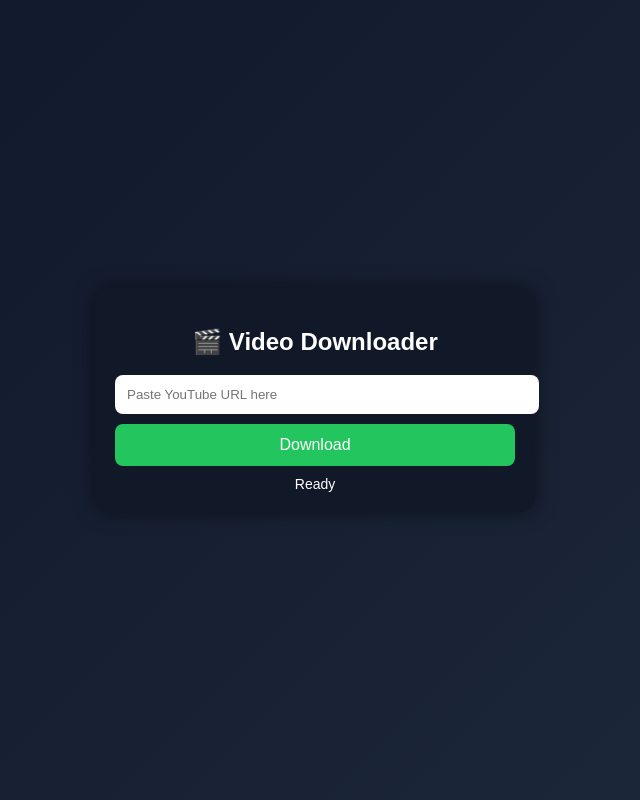
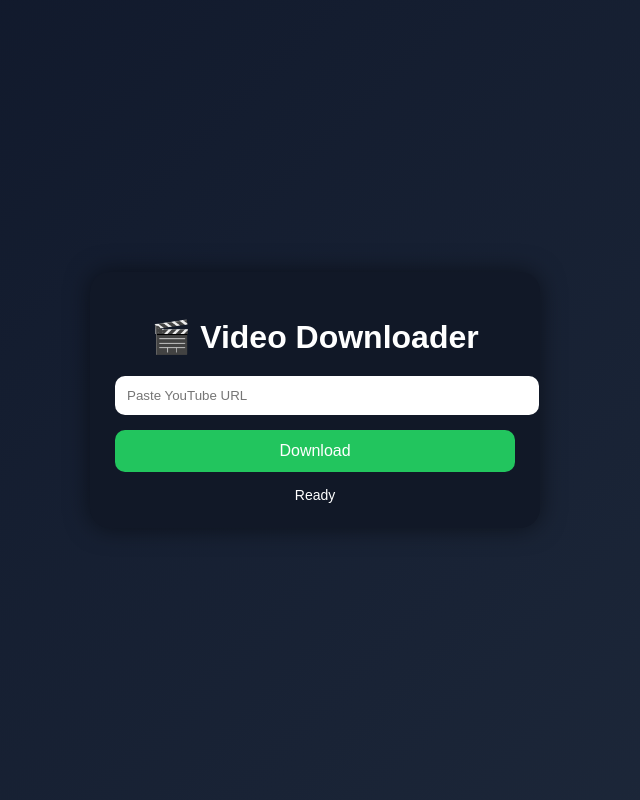
Before and after one commit to Sangeetha-123549/video-downloader, a Flask app: page / in a window 1280 px wide. Shown: the whole page, without its empty margins (325-965 px from the left). Run offline with Flask 3, Linux system fonts and the light colour scheme.

Commit message:
templates/index.html

```diff
--- a/templates/index.html
+++ b/templates/index.html
@@ -2,101 +2,81 @@
 <html lang="en">
 <head>
 <meta charset="UTF-8">
+<meta name="viewport" content="width=device-width, initial-scale=1.0">
 <title>Video Downloader</title>
-<meta name="viewport" content="width=device-width, initial-scale=1.0">
 
 <style>
-body {
-    margin: 0;
-    font-family: Arial;
-    background: linear-gradient(135deg,#0f172a,#1e293b);
-    color: white;
-    display: flex;
-    justify-content: center;
-    align-items: center;
-    height: 100vh;
+
+body{
+    margin:0;
+    padding:0;
+    font-family:Arial,sans-serif;
+    background:linear-gradient(135deg,#0f172a,#1e293b);
+    height:100vh;
+    display:flex;
+    justify-content:center;
+    align-items:center;
+    color:white;
 }
 
-.container {
-    width: 90%;
-    max-width: 400px;
-    background: #111827;
-    padding: 20px;
-    border-radius: 15px;
-    text-align: center;
-    box-shadow: 0 0 20px rgba(0,0,0,0.5);
+.container{
+    width:90%;
+    max-width:400px;
+    background:#111827;
+    padding:25px;
+    border-radius:20px;
+    text-align:center;
+    box-shadow:0 0 25px rgba(0,0,0,0.5);
 }
 
-input {
-    width: 100%;
-    padding: 12px;
-    border-radius: 8px;
-    border: none;
-    margin-bottom: 10px;
+h1{
+    margin-bottom:20px;
 }
 
-button {
-    width: 100%;
-    padding: 12px;
-    border: none;
-    border-radius: 8px;
-    background: #22c55e;
-    color: white;
-    font-size: 16px;
-    cursor: pointer;
+input{
+    width:100%;
+    padding:12px;
+    border:none;
+    border-radius:10px;
+    margin-bottom:15px;
+    outline:none;
 }
 
-button:hover {
-    background: #16a34a;
+button{
+    width:100%;
+    padding:12px;
+    border:none;
+    border-radius:10px;
+    background:#22c55e;
+    color:white;
+    font-size:16px;
+    cursor:pointer;
 }
 
-.spinner {
-    display: none;
-    margin: 15px auto;
-    border: 4px solid #333;
-    border-top: 4px solid #22c55e;
-    border-radius: 50%;
-    width: 30px;
-    height: 30px;
-    animation: spin 1s linear infinite;
+button:hover{
+    background:#16a34a;
 }
 
-@keyframes spin {
-    100% { transform: rotate(360deg); }
+#status{
+    margin-top:15px;
+    font-size:14px;
 }
 
-.progress-container {
-    width: 100%;
-    background: #374151;
-    border-radius: 10px;
-    margin-top: 10px;
-    display: none;
+.spinner{
+    margin:15px auto;
+    width:35px;
+    height:35px;
+    border:4px solid #333;
+    border-top:4px solid #22c55e;
+    border-radius:50%;
+    animation:spin 1s linear infinite;
+    display:none;
 }
 
-.progress-bar {
-    height: 10px;
-    width: 0%;
-    background: #22c55e;
-    border-radius: 10px;
-}
-
-.status {
-    margin-top: 10px;
-    font-size: 14px;
-}
-
-.success {
-    display: none;
-    margin-top: 15px;
-    color: #22c55e;
-    font-size: 18px;
-}
-
-a.download-link {
-    display: none;
-    margin-top: 15px;
-    color: #60a5fa;
-    text-decoration: underline;
+@keyframes spin{
+    100%{
+        transform:rotate(360deg);
+    }
 }
 
 </style>
@@ -105,79 +85,71 @@ a.download-link {
 <body>
 
 <div class="container">
-    <h2>🎬 Video Downloader</h2>
 
-    <input type="text" id="url" placeholder="Paste YouTube URL here">
+    <h1>🎬 Video Downloader</h1>
 
-    <button onclick="startDownload()">Download</button>
+    <input
+        type="text"
+        id="url"
+        placeholder="Paste YouTube URL">
+
+    <button onclick="downloadVideo()">
+        Download
+    </button>
 
     <div class="spinner" id="spinner"></div>
 
-    <div class="progress-container" id="progressBox">
-        <div class="progress-bar" id="bar"></div>
+    <div id="status">
+        Ready
     </div>
-
-    <div class="status" id="status">Ready</div>
-
-    <div class="success" id="success">✅ Download Completed!</div>
-
-    <!-- REAL DOWNLOAD LINK -->
-    <a href="/file" class="download-link" id="downloadLink">
-        📥 Click here to download video
-    </a>
 
 </div>
 
 <script>
-function startDownload() {
 
-    let url = document.getElementById("url").value;
+async function downloadVideo(){
 
-    let spinner = document.getElementById("spinner");
-    let bar = document.getElementById("bar");
-    let progressBox = document.getElementById("progressBox");
-    let status = document.getElementById("status");
-    let success = document.getElementById("success");
-    let downloadLink = document.getElementById("downloadLink");
+    let url=document.getElementById("url").value;
 
-    spinner.style.display = "block";
-    progressBox.style.display = "block";
-    success.style.display = "none";
-    downloadLink.style.display = "none";
-    bar.style.width = "0%";
-    status.innerText = "Starting...";
+    let spinner=document.getElementById("spinner");
+    let status=document.getElementById("status");
 
-    // call backend
-    fetch("/download", {
-        method: "POST",
-        headers: {"Content-Type":"application/json"},
-        body: JSON.stringify({url: url})
-    });
+    if(url===""){
+        alert("Paste YouTube URL");
+        return;
+    }
 
-    let progress = 0;
+    spinner.style.display="block";
+    status.innerText="Downloading video...";
 
-    let interval = setInterval(async () => {
+    try{
 
-        let res = await fetch("/progress");
-        let data = await res.json();
+        await fetch("/download",{
+            method:"POST",
+            headers:{
+                "Content-Type":"application/json"
+            },
+            body:JSON.stringify({
+                url:url
+            })
+        });
 
-        progress = data.value;
-        bar.style.width = progress + "%";
-        status.innerText = "Downloading... " + progress + "%";
+        status.innerText="✅ Download completed";
 
-        if(progress >= 100) {
-            clearInterval(interval);
+        window.location.href="/file";
 
-            spinner.style.display = "none";
-            success.style.display = "block";
-            status.innerText = "Done";
+    }
 
-            // REAL DOWNLOAD LINK SHOW
-            downloadLink.style.display = "block";
-        }
+    catch(error){
 
-    }, 500);
+        status.innerText="❌ Download failed";
+
+    }
+
+    spinner.style.display="none";
+
 }
+
 </script>
 
 </body>
```
